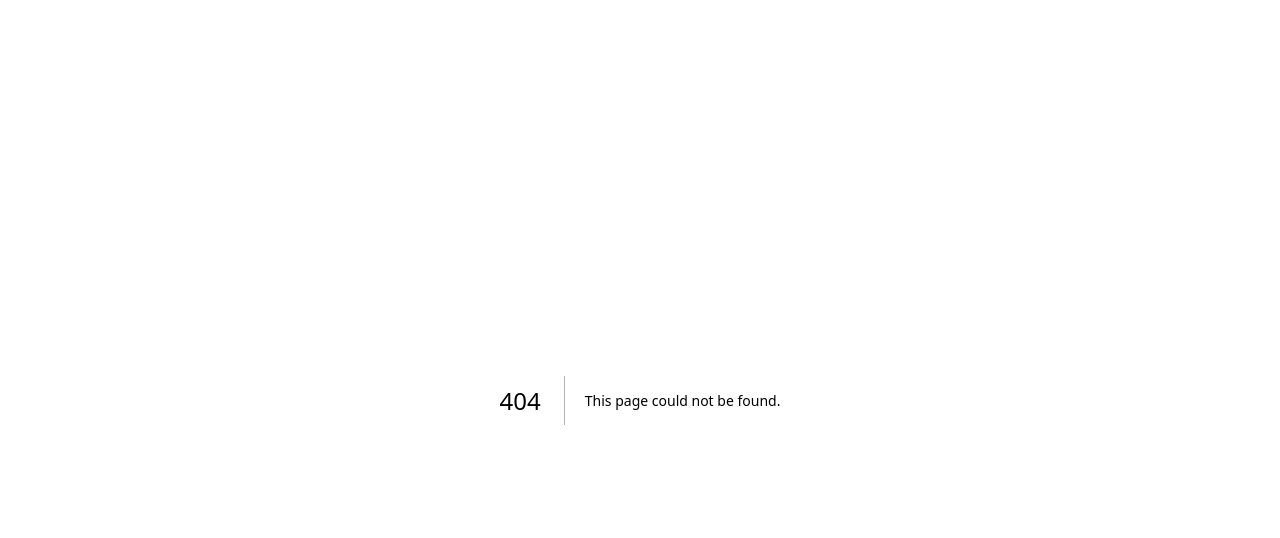
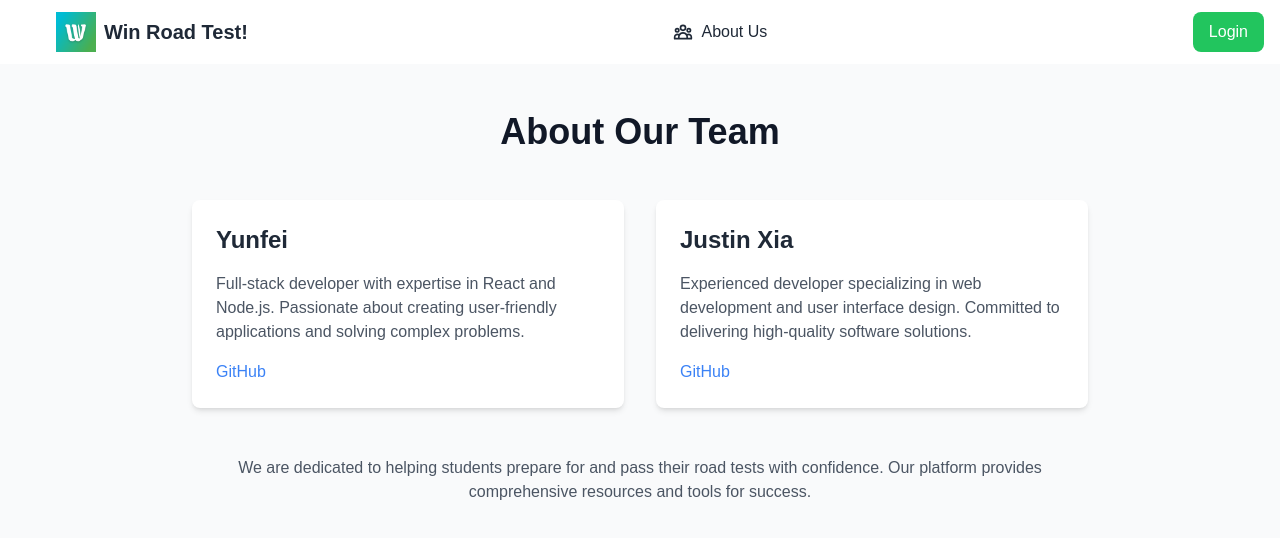
Before and after one commit to JusArthur/Win-Road-Test-Web, a Next.js app: page /about in a window 1280 px wide. Before the commit this address had no page. Shown: the top 538 px of the page. Built offline with nearby package versions, Linux system fonts and the light colour scheme; no server answers.

Commit message:
Added About Me page

```diff
--- /dev/null
+++ b/app/about/page.js
@@ -0,0 +1,62 @@
+'use client';
+import React from 'react';
+import HeaderBar from '../../components/HeaderBar';
+
+export default function About() {
+  return (
+    <div>
+      <HeaderBar />
+      <div className="min-h-screen bg-gray-50 py-12 px-4 sm:px-6 lg:px-8">
+        <div className="max-w-4xl mx-auto">
+          <h1 className="text-4xl font-bold text-center text-gray-900 mb-12">
+            About Our Team
+          </h1>
+
+          <div className="grid md:grid-cols-2 gap-8">
+            {/* Yunfei's Profile */}
+            <div className="bg-white p-6 rounded-lg shadow-md">
+              <h2 className="text-2xl font-semibold text-gray-800 mb-4">Yunfei</h2>
+              <p className="text-gray-600 mb-4">
+                Full-stack developer with expertise in React and Node.js. Passionate about
+                creating user-friendly applications and solving complex problems.
+              </p>
+              <div className="flex items-center space-x-4">
+                <a href="https://github.com/LeslieWu-rrc"
+                   className="text-blue-500 hover:text-blue-700"
+                   target="_blank"
+                   rel="noopener noreferrer">
+                  GitHub
+                </a>
+              </div>
+            </div>
+
+            {/* Justin's Profile */}
+            <div className="bg-white p-6 rounded-lg shadow-md">
+              <h2 className="text-2xl font-semibold text-gray-800 mb-4">Justin Xia</h2>
+              <p className="text-gray-600 mb-4">
+                Experienced developer specializing in web development and user interface
+                design. Committed to delivering high-quality software solutions.
+              </p>
+              <div className="flex items-center space-x-4">
+                <a href="https://github.com/JusArthur"
+                   className="text-blue-500 hover:text-blue-700"
+                   target="_blank"
+                   rel="noopener noreferrer">
+                  GitHub
+                </a>
+              </div>
+            </div>
+          </div>
+
+          <div className="mt-12 text-center text-gray-600">
+            <p>
+              We are dedicated to helping students prepare for and pass their road tests
+              with confidence. Our platform provides comprehensive resources and tools
+              for success.
+            </p>
+          </div>
+        </div>
+      </div>
+    </div>
+  );
+}
--- a/components/HeaderBar.js
+++ b/components/HeaderBar.js
@@ -101,6 +101,32 @@ export default function HeaderBar() {
           Win Road Test!
         </h1>
       </Link>
+
+      {/* Navigation Links */}
+      <div className="flex-1 flex justify-center space-x-6">
+        <Link
+          href="/about"
+          className="flex items-center px-4 py-2 text-gray-800 hover:text-blue-500
+                     transition-colors duration-200 rounded-lg hover:bg-blue-50
+                     font-medium"
+        >
+          <svg
+            xmlns="http://www.w3.org/2000/svg"
+            className="h-5 w-5 mr-2"
+            fill="none"
+            viewBox="0 0 24 24"
+            stroke="currentColor"
+          >
+            <path
+              strokeLinecap="round"
+              strokeLinejoin="round"
+              strokeWidth={2}
+              d="M17 20h5v-2a3 3 0 00-5.356-1.857M17 20H7m10 0v-2c0-.656-.126-1.283-.356-1.857M7 20H2v-2a3 3 0 015.356-1.857M7 20v-2c0-.656.126-1.283.356-1.857m0 0a5.002 5.002 0 019.288 0M15 7a3 3 0 11-6 0 3 3 0 016 0zm6 3a2 2 0 11-4 0 2 2 0 014 0zM7 10a2 2 0 11-4 0 2 2 0 014 0z"
+            />
+          </svg>
+          About Us
+        </Link>
+      </div>
 
       {/* 登录或 Profile 和退出按钮 */}
       <div className="flex items-center space-x-2">
--- a/components/ReviewItem.js
+++ b/components/ReviewItem.js
@@ -29,12 +29,6 @@ export default function ReviewItem({
   initialLikes,
   user,
 }) {
-  const [detailsVisible, setDetailsVisible] = useState(false);
-
-  const toggleDetails = () => {
-    setDetailsVisible((prev) => !prev);
-  };
-
   const handleDelete = () => {
     if (confirm('Are you sure you want to delete this review?')) {
       onDelete(id);
@@ -42,36 +36,38 @@ export default function ReviewItem({
   };
 
   return (
-    <div className="bg-white shadow-md rounded-lg p-4 my-4">
+    <div className="bg-white shadow-md rounded-lg p-6 my-4 hover:shadow-lg transition-shadow duration-300">
       {/* Header Section */}
-      <div className="flex items-center mb-4">
-        <div className="w-16 h-16 rounded-full border-2 border-blue-400 overflow-hidden">
+      <div className="flex items-center mb-6">
+        <div className="w-20 h-20 rounded-full border-2 border-blue-400 overflow-hidden shadow-md">
           <img
             src={avatars[avatar] || avatars[0]}
             alt="Avatar"
             className="w-full h-full object-cover"
           />
         </div>
-        <div className="ml-4">
-          <h3 className="text-lg font-bold">{username}</h3>
-          <p className="text-sm text-gray-500">{locationName}</p>
-          <p className="text-sm text-gray-400">{date}</p>
-          <p className="text-sm text-gray-500">
+        <div className="ml-6">
+          <h3 className="text-xl font-bold text-gray-800">{username}</h3>
+          <p className="text-md text-gray-600">{locationName}</p>
+          <p className="text-sm text-gray-500">{date}</p>
+          <p className="text-sm text-gray-600">
             {numAttempt} Attempt{numAttempt > 1 ? 's' : ''} - {examResult}
           </p>
         </div>
       </div>
 
-      {/* Details Section */}
-      {detailsVisible && (
-        <div className="mt-4">
+      {/* Details Section - Always Visible */}
+      <div className="space-y-6">
         {/* Minimal Errors */}
         {minimalMistake.length > 0 && (
-            <div>
-              <p className="text-sm font-bold">Minimal Errors:</p>
-              <ul className="list-disc ml-5 text-sm text-gray-600">
+          <div className="bg-gray-50 p-4 rounded-lg">
+            <p className="text-md font-bold text-gray-800 mb-2">Minimal Errors:</p>
+            <ul className="grid grid-cols-2 gap-2">
               {minimalMistake.map((error, index) => (
-                  <li key={index}>{error}</li>
+                <li key={index} className="flex items-center text-gray-700">
+                  <span className="mr-2">•</span>
+                  {error}
+                </li>
               ))}
             </ul>
           </div>
@@ -79,9 +75,9 @@ export default function ReviewItem({
 
         {/* Critical Errors */}
         {criticalMistake.length > 0 && (
-            <div className="mt-4">
-              <p className="text-sm font-bold">Critical Errors:</p>
-              <ul className="list-disc ml-5 text-sm text-gray-600">
+          <div className="bg-red-50 p-4 rounded-lg">
+            <p className="text-md font-bold text-gray-800 mb-2">Critical Errors:</p>
+            <ul className="list-disc ml-5 text-gray-700">
               {criticalMistake.map((error, index) => (
                 <li key={index}>{error}</li>
               ))}
@@ -91,36 +87,28 @@ export default function ReviewItem({
 
         {/* Examiner */}
         {examiner && (
-            <div className="mt-4">
-              <p className="text-sm font-bold">Examiner:</p>
-              <p className="text-sm text-gray-600">{examiner}</p>
+          <div className="bg-blue-50 p-4 rounded-lg">
+            <p className="text-md font-bold text-gray-800 mb-2">Examiner:</p>
+            <p className="text-gray-700">{examiner}</p>
           </div>
         )}
 
         {/* Tips */}
         {tips && (
-            <div className="mt-4">
-              <p className="text-sm font-bold">Tips:</p>
-              <p className="text-sm text-gray-600">{tips}</p>
+          <div className="bg-green-50 p-4 rounded-lg">
+            <p className="text-md font-bold text-gray-800 mb-2">Tips:</p>
+            <p className="text-gray-700">{tips}</p>
           </div>
         )}
       </div>
-      )}
-
-      <button
-        onClick={toggleDetails}
-        className="text-sm text-blue-500 mt-2 hover:underline"
-      >
-        {detailsVisible ? 'Hide Details' : 'Show Details'}
-      </button>
 
       {/* Footer Section */}
-      <div className="mt-4 border-t pt-4 flex justify-between items-center">
+      <div className="mt-6 pt-4 border-t border-gray-200 flex justify-between items-center">
         <LikeButton initialLikes={initialLikes} user={user} postId={id} />
         {isDeletable && (
           <button
             onClick={handleDelete}
-            className="text-sm text-red-500 hover:underline"
+            className="text-red-500 hover:text-red-700 font-medium transition-colors duration-200"
           >
             Delete
           </button>
--- a/package.json
+++ b/package.json
@@ -13,7 +13,7 @@
     "@fortawesome/free-solid-svg-icons": "^6.7.2",
     "@fortawesome/react-fontawesome": "^0.2.2",
     "@supabase/supabase-js": "^2.47.10",
-    "next": "15.1.2",
+    "next": "^15.1.2",
     "react": "^19.0.0",
     "react-dom": "^19.0.0"
   },
```
Also changed, not shown: 2 other files (tests, documents, lock files or other folders). Lines whose indentation alone changed are shown as unchanged.
